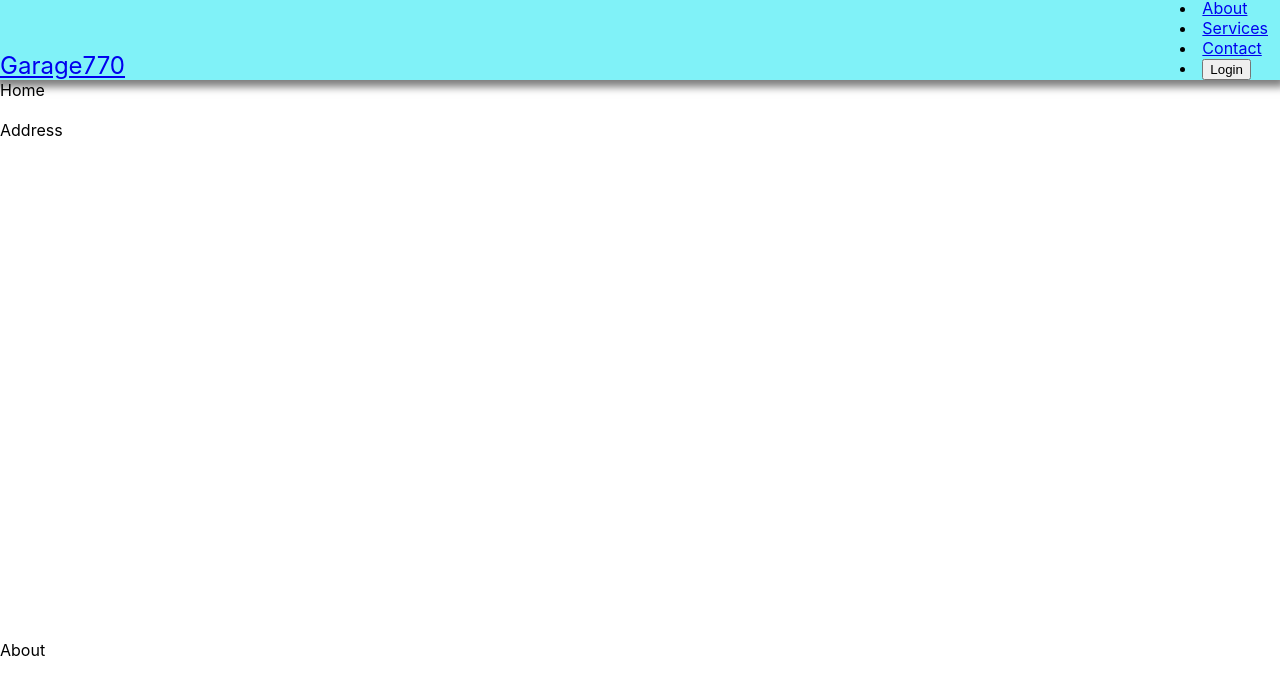
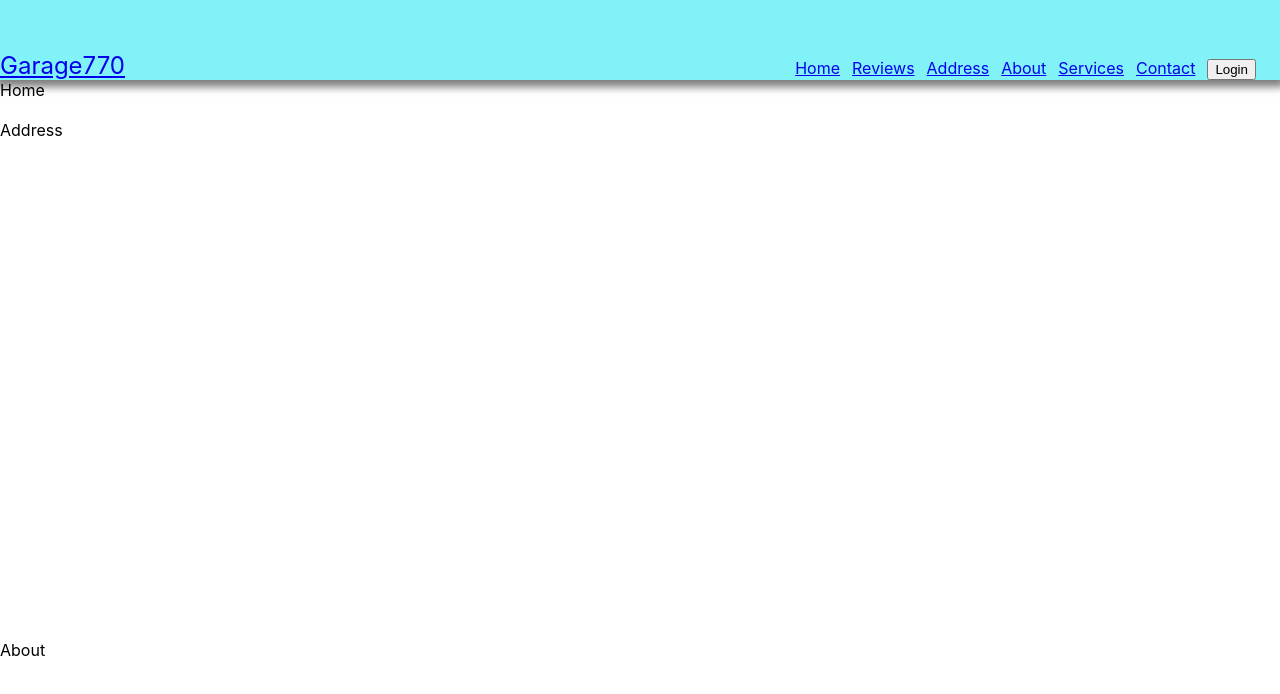
Before and after one commit to benshabbat/garage-js-react-node, a React (Create React App) app in the folder client/: page / in a window 1280 px wide. Shown: the top 694 px of the page. Built offline with nearby package versions, Linux system fonts and the light colour scheme.

Commit message:
changes on nav

```diff
--- a/client/src/components/navLanding/NavLanding.jsx
+++ b/client/src/components/navLanding/NavLanding.jsx
@@ -10,46 +10,28 @@ const NavLanding = ({ id }) => {
   };
   return (
     <>
-      <li>
+      <div className="item-nav">
         <a href="#home">Home</a>
-      </li>
-      <li>
+      </div>
+      <div className="item-nav">
         <a href="#reviews">Reviews</a>
-      </li>
-      <li>
+      </div>
+      <div className="item-nav">
         <a href="#address">Address</a>
-      </li>
-      <li>
+      </div>
+      <div className="item-nav">
         <a href="#about">About</a>
-      </li>
-      <li>
+      </div>
+      <div className="item-nav">
         <a href="#services">Services</a>
-      </li>
-      <li>
+      </div>
+      <div className="item-nav">
         <a href="#contact">Contact</a>
-      </li>
-      {/* <li>
-        <Link  to="/home">Home</Link>
-      </li>
-      <li>
-        <Link to="/reviews">Reviews</Link>
-      </li>
-      <li>
-        <Link to="/location">Location</Link>
-      </li>
-      <li>
-        <Link to="/about">About</Link>
-      </li>
-      <li>
-        <Link to={`/services/user/${id}`}>Services</Link>
-      </li>
-      <li>
-        <Link to={`/messages/${id}`}>Contact</Link>
-      </li> */}
-      <li>
+      </div>
+      <div className="item-nav">
         <button onClick={handelClick}>Login</button>
         {openModel && <Login handelClick={handelClick} />}
-      </li>
+      </div>
     </>
   );
 };
--- a/client/src/components/navUser/NavUser.jsx
+++ b/client/src/components/navUser/NavUser.jsx
@@ -1,36 +1,30 @@
-import React from "react";
+import "./navUser.css";
+import React, { useCallback, useState } from "react";
 import { useNavigate, Link } from "react-router-dom";
-import { logout, reset } from "../../features/auth/authSlice";
+
 import { useDispatch } from "react-redux";
+import MyAccount from "../myAccount/MyAccount";
+// import MyAccount from "../myAccount/MyAccount";
 const NavUser = () => {
-  const dispatch = useDispatch();
-  const navigate = useNavigate();
-  const onLogout = () => {
-    dispatch(logout());
-    dispatch(reset());
-    navigate("/");
-  };
+  // const [showAccount, setShowAccount] = useState(false);
+  // const toggleAccount = useCallback(() => {
+  //   setShowAccount((current) => !current);
+  // }, []);
+
   return (
     <>
-      <li>
+      <div className="item-nav">
         <Link to={`/services/user`}>Services</Link>
-      </li>
-      <li>
+      </div>
+      <div className="item-nav">
         <Link to={`/account`}>Account</Link>
-      </li>
-      <li>
+      </div>
+      <div className="item-nav">
         <Link to={`/messages`}>Messages</Link>
-      </li>
-      {/* <li>
-        <Link to={`/services/req/${carId}`}>
-          <ReqService />
-        </Link>
-      </li> */}
-      <li>
-        <button className="" onClick={onLogout}>
-          LogOut
-        </button>
-      </li>
+      </div>
+      <div className="item-nav dropdown">
+        <MyAccount />
+      </div>
     </>
   );
 };
--- a/client/src/components/navUser/navuser.css
+++ b/client/src/components/navUser/navuser.css
@@ -0,0 +1,8 @@
+.item-nav:hover {
+  color: #484646;
+}
+
+.dropdown {
+  float: left;
+  overflow: hidden;
+}
```
